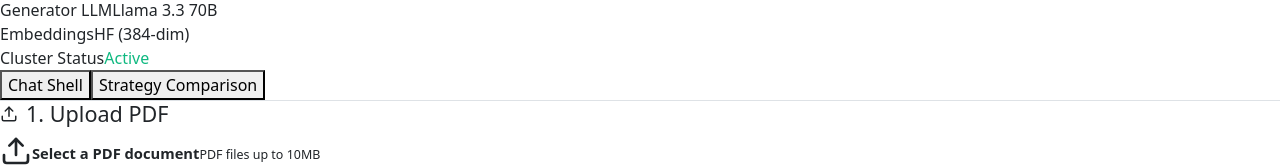
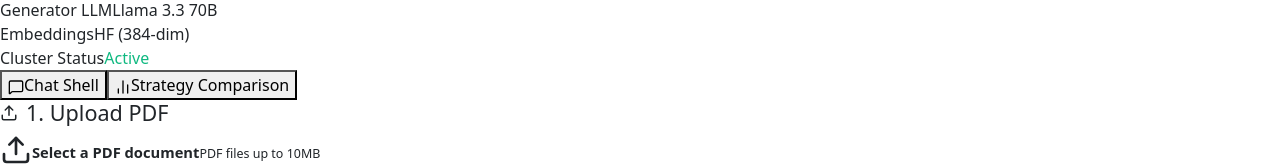
Before and after one commit to Rag333/KoraAI, a React (Vite) app in the folder client/: page / in a window 1280 px wide. Shown: the part 332-499 px from the top of the page. Built offline with nearby package versions, Linux system fonts and the light colour scheme; no server answers; the HTML template or start-up script is replaced by a standard one.

Commit message:
style: redesign navigation tabs into modern glassmorphism segmented pill control

```diff
--- a/client/src/App.jsx
+++ b/client/src/App.jsx
@@ -14,7 +14,8 @@
   Check,
   Trash2,
   User,
-  Cpu
+  Cpu,
+  MessageSquare
 } from "lucide-react";
 import Dashboard from "./Dashboard.jsx";
 import ThreeScene from "./ThreeScene.jsx";
@@ -325,26 +326,34 @@
         </div>
       </section>
 
-      <nav className="nav-tabs">
+      <div className="nav-tabs-container">
+        <nav className="nav-tabs-segmented" role="tablist">
           <button
-          className={`nav-tab ${activeTab === "chat" ? "active" : ""}`}
+            role="tab"
+            aria-selected={activeTab === "chat"}
+            className={`nav-tab-btn ${activeTab === "chat" ? "active" : ""}`}
             onClick={() => {
               window.location.hash = "#/";
               setActiveTab("chat");
             }}
           >
-          Chat Shell
+            <MessageSquare size={16} className="nav-tab-icon" />
+            <span>Chat Shell</span>
           </button>
           <button
-          className={`nav-tab ${activeTab === "dashboard" ? "active" : ""}`}
+            role="tab"
+            aria-selected={activeTab === "dashboard"}
+            className={`nav-tab-btn ${activeTab === "dashboard" ? "active" : ""}`}
             onClick={() => {
               window.location.hash = "#/dashboard";
               setActiveTab("dashboard");
             }}
           >
-          Strategy Comparison
+            <BarChart2 size={16} className="nav-tab-icon" />
+            <span>Strategy Comparison</span>
           </button>
         </nav>
+      </div>
 
       {activeTab === "dashboard" ? (
         <Dashboard onBackToChat={() => {
--- a/client/src/styles.css
+++ b/client/src/styles.css
@@ -451,37 +451,77 @@
   }
 }
 
-.nav-tabs {
+/* Premium Segmented Navigation Tabs */
+.nav-tabs-container {
   display: flex;
-  gap: 12px;
-  margin: 24px auto;
+  justify-content: flex-start;
+  margin: 28px auto;
   width: min(1200px, calc(100% - 32px));
-  padding: 0;
+  position: relative;
+  z-index: 10;
 }
 
-.nav-tab {
-  padding: 12px 28px;
-  border-radius: 999px;
-  border: 1px solid rgba(255, 255, 255, 0.5);
-  background: rgba(243, 241, 235, 0.5);
-  cursor: pointer;
-  font-weight: 700;
-  color: var(--muted);
-  box-shadow: 0 2px 8px rgba(26, 34, 48, 0.02);
-  transition: all 0.25s ease;
+.nav-tabs-segmented {
+  display: inline-flex;
+  align-items: center;
+  gap: 6px;
+  padding: 6px;
+  background: rgba(255, 255, 255, 0.85);
+  border: 1px solid rgba(99, 102, 241, 0.15);
+  border-radius: 9999px;
+  box-shadow:
+    0 10px 25px -5px rgba(26, 34, 48, 0.05),
+    0 4px 12px rgba(0, 0, 0, 0.02),
+    inset 0 1px 0 rgba(255, 255, 255, 0.95);
+  backdrop-filter: blur(16px);
+  -webkit-backdrop-filter: blur(16px);
 }
 
-.nav-tab:hover {
-  color: var(--text);
-  background: rgba(243, 241, 235, 0.85);
-  border-color: rgba(99, 102, 241, 0.15);
+.nav-tab-btn {
+  display: inline-flex;
+  align-items: center;
+  gap: 8px;
+  padding: 10px 24px;
+  border-radius: 9999px;
+  border: 1px solid transparent;
+  background: transparent;
+  cursor: pointer;
+  font-family: "Plus Jakarta Sans", "Inter", sans-serif;
+  font-weight: 600;
+  font-size: 0.92rem;
+  color: var(--muted);
+  line-height: 1.2;
+  transition: all 0.25s cubic-bezier(0.4, 0, 0.2, 1);
+  user-select: none;
+  outline: none;
 }
 
-.nav-tab.active {
-  color: #fff;
-  background: linear-gradient(135deg, var(--accent), var(--accent-dark));
-  box-shadow: 0 8px 24px rgba(99, 102, 241, 0.25);
-  border-color: transparent;
+.nav-tab-btn .nav-tab-icon {
+  color: var(--muted);
+  transition: color 0.25s ease, transform 0.25s ease;
+}
+
+.nav-tab-btn:hover {
+  color: var(--text);
+  background: rgba(243, 241, 235, 0.6);
+}
+
+.nav-tab-btn:hover .nav-tab-icon {
+  color: var(--accent);
+  transform: translateY(-1px);
+}
+
+.nav-tab-btn.active {
+  color: #ffffff !important;
+  background: linear-gradient(135deg, var(--accent) 0%, var(--accent-dark) 100%) !important;
+  box-shadow:
+    0 6px 20px -2px rgba(99, 102, 241, 0.35),
+    0 2px 6px rgba(79, 70, 229, 0.2) !important;
+  border-color: transparent !important;
+}
+
+.nav-tab-btn.active .nav-tab-icon {
+  color: #ffffff !important;
 }
 
 .dashboard-shell {
```
Lines whose indentation alone changed are shown as unchanged.
